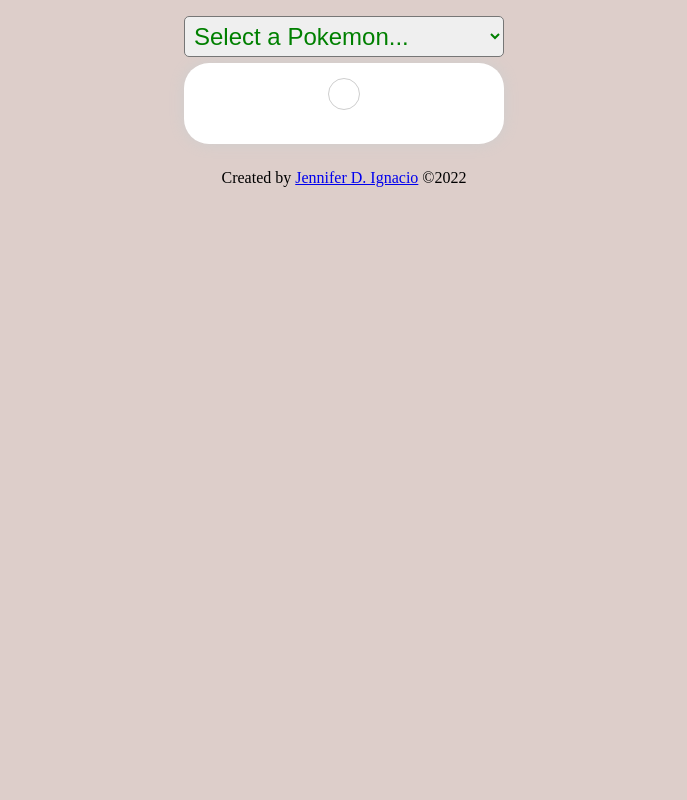
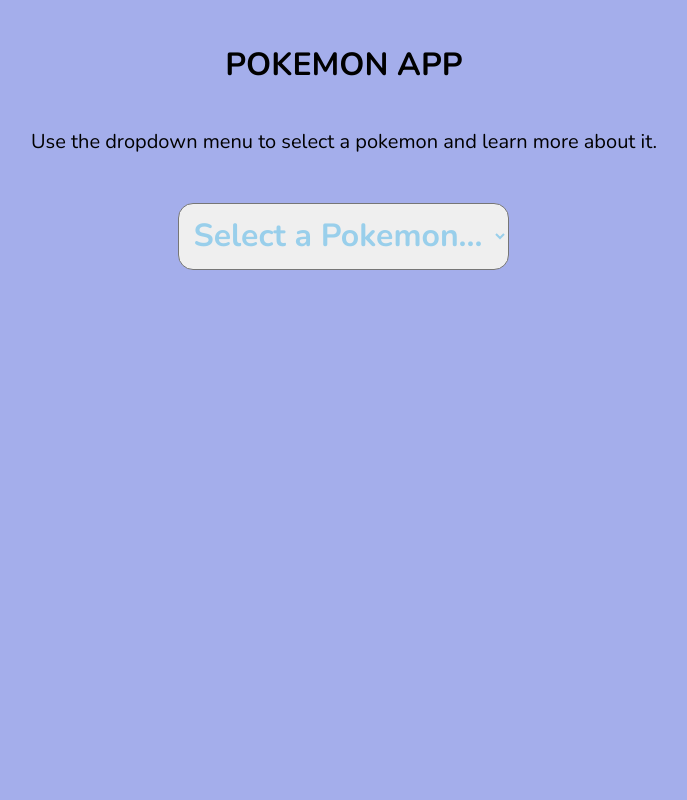
Before and after one commit to jiggy2204/vanilla-pokemon-app, a plain HTML site: page index.html in a window 1280 px wide. Shown: the top 800 px of the page, without its empty margins (296-983 px from the left). Drawn offline with nearby package versions, Linux system fonts and the light colour scheme; no server answers.

Commit message:
added condition for card show

```diff
--- a/css/main.css
+++ b/css/main.css
@@ -1,3 +1,16 @@
+@import url("https://fonts.googleapis.com/css2?family=Nunito:wght@300;700&display=swap");
+
+/* MAIN COLORS */
+
+:root {
+  --purple: #a4aeeb;
+  --purpleShadow: #6c76b8;
+  --grey: #e2e2dc;
+  --mutedBlue: #99cfeb;
+  --mustard: #ebd281;
+  --mutedMint: #8debd7;
+}
+
 * {
   margin: 0;
   padding: 0;
@@ -5,6 +18,7 @@
 
 html {
   box-sizing: border-box;
+  font-family: "Nunito";
 }
 
 *::before,
@@ -13,7 +27,7 @@ html {
 }
 
 body {
-  background-color: rgb(221, 206, 202);
+  background-color: var(--purple);
 }
 
 img {
@@ -24,55 +38,85 @@ header {
   text-align: center;
 }
 
-header select {
-  border-radius: 5px;
-  color: green;
-  width: 50vw;
-  padding: 5px;
-  margin-top: 5%;
-  font-size: 1.5em;
+select {
+  font-family: "Nunito";
+  font-size: 2em;
+  font-weight: 600;
+  border-radius: 15px;
+  padding: 10px;
+  color: var(--mutedBlue);
 }
 
-.card-main {
-  margin-top: 2%;
-  border-radius: 25px;
-  padding: 15px;
-  background-color: #fff;
+.container {
+  display: grid;
+  grid-template-columns: repeat(12, 1fr);
+  grid-template-rows: repeat(12, 1fr);
+  gap: 5px 5px;
+  width: 100%;
   text-align: center;
-  box-shadow: 0 0 15px #cecece;
+}
+.header {
+  grid-area: 1 / 3 / 3 / 11;
+  margin-bottom: 5%;
+}
+.main {
+  grid-area: 3 / 3 / 13 / 11;
+}
+.main-select {
+  grid-area: 3 / 3 / 5 / 11;
 }
 
-.card-sprite {
-  padding: 15px;
-  border-radius: 50%;
-  border: 1px solid #cecece;
+.main-card {
+  grid-area: 5 / 3 / 13 / 11;
 }
 
-.card-text {
-  font-size: 1.5em;
+.footer {
+  grid-area: 11 / 3 / 13 / 11;
+  padding: 25px;
+  text-align: center;
+}
+
+.div__card {
+  display: none;
+  margin: auto;
+  margin-top: 5%;
+  max-width: 60%;
+  background-color: var(--mutedBlue);
+  border-radius: 20px;
+  padding: 25px;
+  box-shadow: 0 0 15px var(--purpleShadow);
+}
+
+.div__card.active {
+  display: block;
+}
+
+.img--pokemon {
+  border-radius: 50%;
+  border: 5px solid var(--mustard);
+  background-color: var(--grey);
+  margin: 5%;
+  padding: 15px;
+}
+
+.p--description {
+  font-size: 1.25em;
   margin-top: 5%;
   text-align: center;
 }
 
-footer {
-  padding: 25px;
-  text-align: center;
-}
+@media only screen and (min-width: 768px) {
+  .header {
+    margin-top: 5%;
+  }
 
-@media (min-width: 600px) {
-  body {
-    margin: 0 auto;
-    width: 50vw;
+  .div__card {
+    max-width: 30vw;
   }
 }
 
-@media (min-width: 1200px) {
-  body {
-    margin: 0 auto;
-    width: 25vw;
-  }
-
-  header select {
-    width: 25vw;
+@media (min-width: 1280px) {
+  .div__card {
+    max-width: 20vw;
   }
 }
--- a/index.html
+++ b/index.html
@@ -5,23 +5,33 @@
     <meta http-equiv="X-UA-Compatible" content="IE=edge" />
     <meta name="viewport" content="width=device-width, initial-scale=1.0" />
     <link rel="stylesheet" href="./css/main.css" />
-    <script src="./js/dataFunction.js"></script>
+
     <title>Pokemon Search App</title>
   </head>
   <body class="container">
     <header class="header">
+      <h1>POKEMON APP</h1>
+      <p class="p p--description">
+        Use the dropdown menu to select a pokemon and learn more about it.
+      </p>
+    </header>
+    <main class="main">
       <select id="pokemonInput" name="pokemonInput" class="pokemonInputs">
         <!--POKEMON DROPDOWN-->
         <option value="default" selected>Select a Pokemon...</option>
       </select>
-    </header>
-    <main class="main">
-      <section id="pokemon-card" class="card-main">
-        <h3 id="pokemon-name" class="card-name"><!--POKEMON NAME--></h3>
-        <img src='' id="pokemon-sprite" class="card-sprite" /><!--POKEMON SPRITE-->
-        <p id="pokemon-description" class="card-text">
-          <!--POKEMON FLAVOR TEXT-->
-        </p>
+      <section class="section main-card">
+        <div id="pokemon-card" class="div div__card">
+          <h3 id="pokemon-name" class="card-name"><!--POKEMON NAME--></h3>
+          <img
+            src=""
+            id="pokemon-sprite"
+            class="img img--pokemon"
+          /><!--POKEMON SPRITE-->
+          <p id="pokemon-description" class="p p--description">
+            <!--POKEMON FLAVOR TEXT-->
+          </p>
+        </div>
       </section>
     </main>
     <footer class="footer">
@@ -32,4 +42,5 @@
       </p>
     </footer>
   </body>
+  <script src="./js/dataFunction.js"></script>
 </html>
--- a/js/dataFunction.js
+++ b/js/dataFunction.js
@@ -7,6 +7,7 @@ const getPokemonList = fetch(
     currPokemon.addEventListener("change", (e) => {
       let pokeValue = e.target.value;
       getPokemonDescription(pokeValue);
+      getCard();
     });
 
     data.results.forEach((item) => {
@@ -21,7 +22,6 @@ const getPokemonDescription = (name) =>
   fetch(`https://pokeapi.co/api/v2/pokemon-species/${name}`)
     .then((res) => res.json())
     .then((data) => {
-      console.log(data.order);
       let description = data.flavor_text_entries[0].flavor_text.replace(
         /[\n\f]/g,
         " "
@@ -40,6 +40,7 @@ function getPokemonSpriteUrl(num) {
   return `https://raw.githubusercontent.com/PokeAPI/sprites/master/sprites/pokemon/${num}.png`;
 }
 
+//creating the dropdown items
 function dropListItems(item) {
   let select = document.getElementById("pokemonInput");
   let option = document.createElement("option");
@@ -47,3 +48,18 @@ function dropListItems(item) {
   option.text = item.name;
   return select.add(option);
 }
+
+//hide card until a pokemon is selected
+function getCard() {
+  let selection = document.getElementById("pokemonInput");
+  let option = selection.value.toString();
+  let card = document.getElementById("pokemon-card");
+
+  console.log(option);
+
+  if (option != "default") {
+    card.classList.add("active");
+  } else {
+    card.classList.remove("active");
+  }
+}
```
